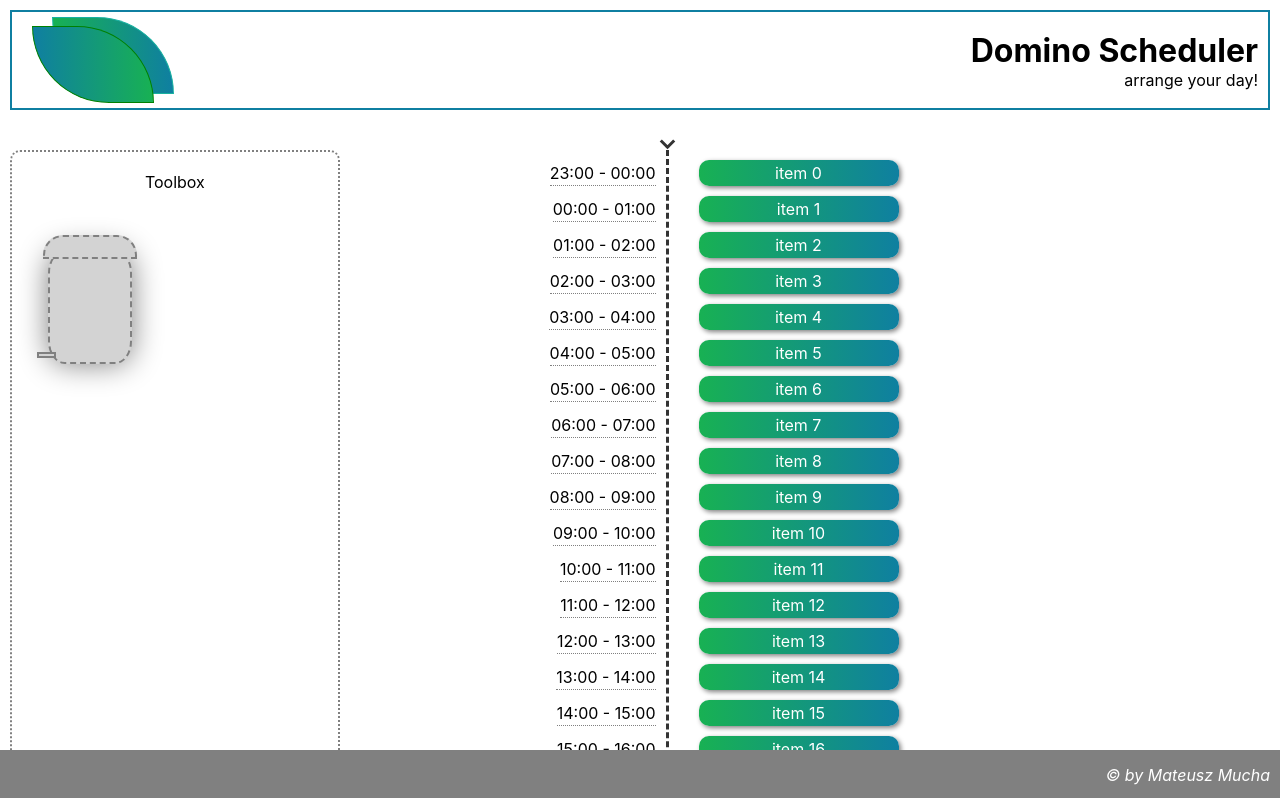
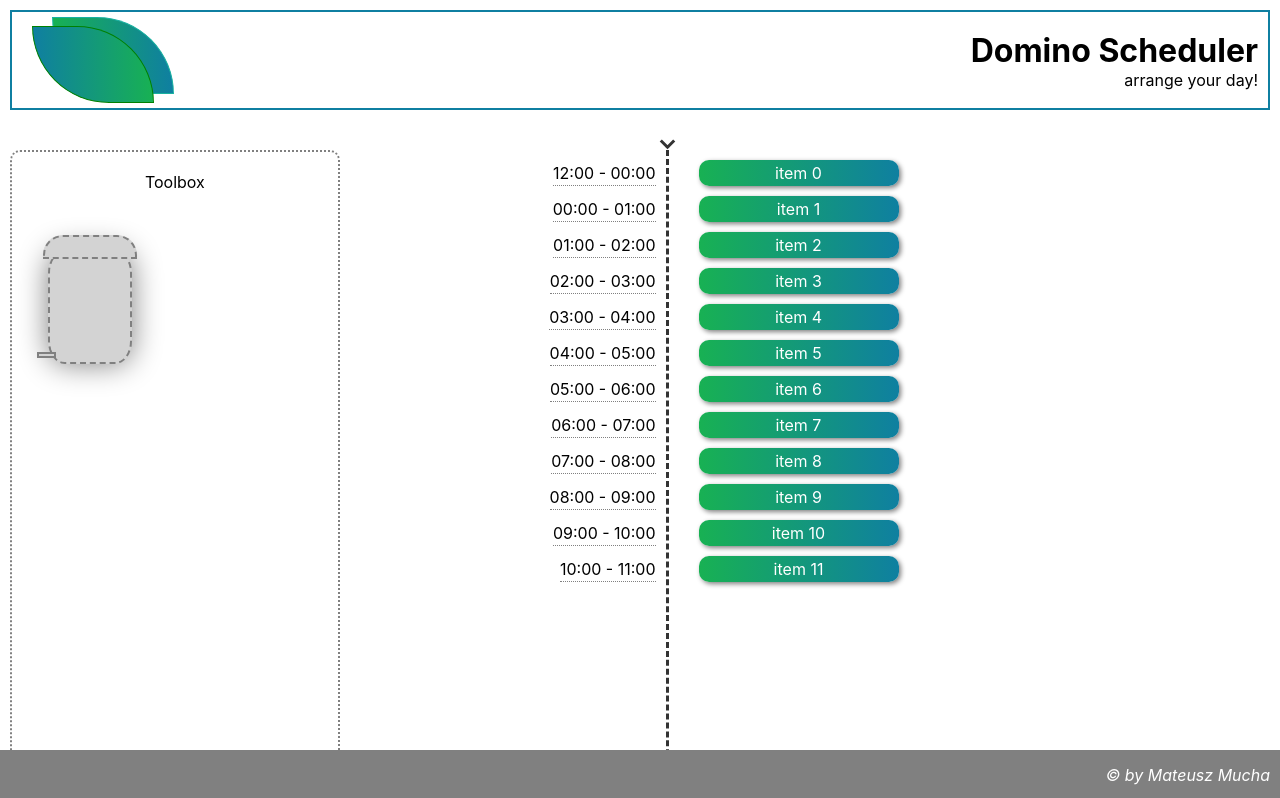
Before and after one commit to muchamateusz/domino_scheduler, a React app: page / in a window 1280 px wide. Shown: the top 798 px of the page. Built offline with nearby package versions, Linux system fonts and the light colour scheme.

Commit message:
adding background color via color-picker

```diff
--- a/package.json
+++ b/package.json
@@ -48,10 +48,11 @@
     "postcss-safe-parser": "4.0.1",
     "prop-types": "^15.6.2",
     "react": "^16.7.0-alpha",
-    "react-dom": "^16.7.0-alpha",
     "react-app-polyfill": "^0.1.3",
     "react-beautiful-dnd": "^9.0.2",
+    "react-color": "^2.14.1",
     "react-dev-utils": "^6.0.5",
+    "react-dom": "^16.7.0-alpha",
     "resolve": "1.8.1",
     "sass-loader": "7.1.0",
     "style-loader": "0.23.0",
--- a/src/common/functions.js
+++ b/src/common/functions.js
@@ -1,4 +1,4 @@
-import { ITEM_TYPES } from './enums';
+import { ITEM_TYPES } from "./enums";
 
 export const reorder = (list, startIndex, endIndex) => {
   const result = Array.from(list);
@@ -14,32 +14,45 @@ export const getItems = count =>
     content: `item ${index}`
   }));
 
-export const getItemStyle = (isDragging, draggableStyle, type) => ({
-  backgroundImage: type !== ITEM_TYPES.GHOST ? (isDragging
-    ? "linear-gradient(to left, #18b153, #0f7fa1)"
-    : "linear-gradient(to right, #18b153, #0f7fa1)") : 'none',
-  ...draggableStyle
-});
+export const getItemStyle = (
+  isDragging,
+  draggableStyle,
+  type,
+  color = null
+) => {
+  // debugger;
+  const bgColor = color !== null ? color : "transparent";
+  let bgImage;
+  if (color !== null && color !== "rgba(0, 0, 0, 0)") {
+    bgImage = "none";
+  } else {
+    bgImage =
+      type !== ITEM_TYPES.GHOST
+        ? isDragging
+          ? "linear-gradient(to left, #18b153, #0f7fa1)"
+          : "linear-gradient(to right, #18b153, #0f7fa1)"
+        : "none";
+  }
+  return {
+    backgroundImage: bgImage,
+    backgroundColor: bgColor,
+    ...draggableStyle
+  };
+};
 
 export const getListStyle = isDraggingOver => ({
   border: isDraggingOver ? "1px dashed grey" : "none"
 });
 
-export const parseTimeFormat = value => {
-
+export const parseTimeFormat = (value, maxValue) => {
   let newActualValue, newPreviousValue;
-
-  !value
-    ? (newPreviousValue = 23)
-    : (newPreviousValue = value - 1);
+  !value ? (newPreviousValue = maxValue) : (newPreviousValue = value - 1);
 
   newPreviousValue < 10
     ? (newPreviousValue = "0" + newPreviousValue)
     : (newPreviousValue = "" + newPreviousValue);
 
-  value < 10
-    ? newActualValue = "0" + value
-    : newActualValue = "" + value;
+  value < 10 ? (newActualValue = "0" + value) : (newActualValue = "" + value);
 
   return `${newPreviousValue}:00 - ${newActualValue}:00`;
 };
--- a/src/containers/MainDashboard/MainDashboard.jsx
+++ b/src/containers/MainDashboard/MainDashboard.jsx
@@ -13,11 +13,12 @@ import "./MainDashboard.less";
 
 class MainDashboard extends Component {
   state = {
-    items: []
+    items: [],
+    itemsAmount: 12
   };
 
   componentDidMount() {
-    const items = getItems(24);
+    const items = getItems(this.state.itemsAmount);
     this.setState({ items });
   }
 
@@ -63,19 +64,19 @@ class MainDashboard extends Component {
   render() {
     return (
       <div className="main-dashboard">
-        <DragDropContext onDragEnd={this.onDragEnd} onClick={this.changeName}>
+        <DragDropContext onDragEnd={this.onDragEnd}>
           <div className="main-dashboard__toolbox">Toolbox</div>
           <Droppable droppableId="droppable">
             {(provided, snapshot) => (
               <React.Fragment>
                 <div className="main-dashboard__time-axis">
-                  {[...Array(24)].map((_, index) => {
+                  {[...Array(this.state.itemsAmount)].map((_, index) => {
                     return (
                       <div
                         className="main-dashboard__time-axis__item"
                         key={`${_}_${index}`}
                       >
-                        {parseTimeFormat(index)}
+                        {parseTimeFormat(index, this.state.itemsAmount)}
                       </div>
                     );
                   })}
--- a/src/containers/MainDashboard/TimeLineItem/TimeLineItem.less
+++ b/src/containers/MainDashboard/TimeLineItem/TimeLineItem.less
@@ -1,7 +1,14 @@
 .main-dashboard__item-content {
-  display: flex;
-  justify-content: center;
-  align-items: center;
+  // display: flex;
+  // justify-content: center;
+  // align-items: center;
+  white-space: nowrap;
+  overflow: hidden;
+  text-overflow: ellipsis;
+  width: 100%;
+  padding: 0 10px;
+  box-sizing: border-box;
+  position: relative;
   & input {
     border: none;
     border-bottom: 1px solid grey;
--- a/src/containers/MainDashboard/TimeLineItem/components/Active.jsx
+++ b/src/containers/MainDashboard/TimeLineItem/components/Active.jsx
@@ -1,10 +1,21 @@
-import React from "react";
+import React, { useState } from "react";
 import classNames from "classnames";
 import { Draggable } from "react-beautiful-dnd";
 import { getItemStyle } from "common/functions";
 import { ITEM_TYPES } from "common/enums";
+import { SketchPicker } from "react-color";
 
 const Active = ({ item, index, ...props }) => {
+  const [color, setColor] = useState("rgba(0, 0, 0, 0)");
+  const [colorPickerVisible, setColorPickerVisible] = useState(false);
+  const showColorPicker = event => {
+    event.preventDefault();
+    setColorPickerVisible(true);
+  };
+  const handleChange = (color, event) => {
+    setColor(color.hex);
+    setColorPickerVisible(false);
+  };
   return (
     <Draggable
       draggableId={item.id}
@@ -12,7 +23,10 @@ const Active = ({ item, index, ...props }) => {
       data-react-beautiful-dnd-drag-handle
     >
       {(provided, snapshot) => (
+        <React.Fragment>
           <div
+            onContextMenu={showColorPicker}
+            onClick={props.onClickHandler({ ...item, index })}
             className={classNames("main-dashboard__assignments-axis__item", {
               "main-dashboard__assignments-axis__item--ghost":
                 item.type === ITEM_TYPES.GHOST
@@ -23,11 +37,24 @@ const Active = ({ item, index, ...props }) => {
             style={getItemStyle(
               snapshot.isDragging,
               provided.draggableProps.style,
-            item.type
+              item.type,
+              color
             )}
           >
-          <div className="main-dashboard__item-content">{item.content}</div>
+            <div
+              className="main-dashboard__item-content"
+              title={item.content.length > 25 ? item.content : null}
+            >
+              {item.content}
             </div>
+          </div>
+          {colorPickerVisible ? (
+            <SketchPicker
+              color={color}
+              onChangeComplete={handleChange}
+            />
+          ) : null}
+        </React.Fragment>
       )}
     </Draggable>
   );
--- a/src/containers/MainDashboard/TimeLineItem/components/Editable.jsx
+++ b/src/containers/MainDashboard/TimeLineItem/components/Editable.jsx
@@ -16,9 +16,14 @@ const Editable = ({ item, index, ...props }) => {
       })}
     >
       <div className="main-dashboard__item-content">
-        <input type="text" value={text} onChange={handleInputChange} />
+        <input
+          type="text"
+          value={text}
+          onChange={handleInputChange}
+          title={text.length > 15 ? text : null}
+        />
         <button
-          type="button"
+          type="submit"
           onClick={props.onClickHandler({ ...item, index, text })}
         >
           OK
--- a/src/containers/MainDashboard/TimeLineItem/components/Ghost.jsx
+++ b/src/containers/MainDashboard/TimeLineItem/components/Ghost.jsx
@@ -12,7 +12,12 @@ const Ghost = ({ item, index, ...props }) => {
       })}
       onClick={props.onClickHandler({ ...item, index })}
     >
-      <div className="main-dashboard__item-content">{item.content}</div>
+      <div
+        className="main-dashboard__item-content"
+        title={item.content.length > 25 ? item.content : null}
+      >
+        {item.content}
+      </div>
     </div>
   );
 };
```
Also changed, not shown: 1 other file (tests, documents, lock files or other folders). Lines whose indentation alone changed are shown as unchanged.
